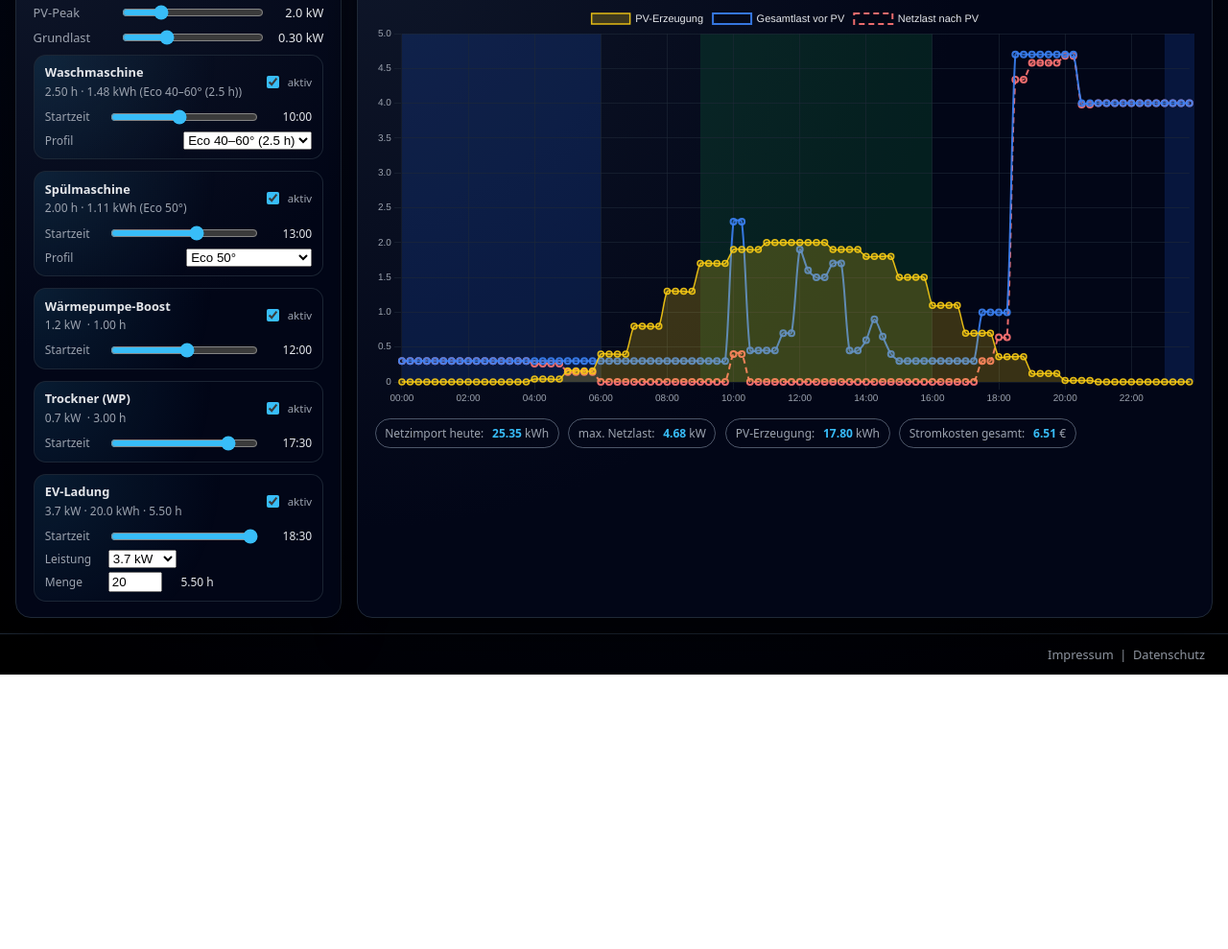
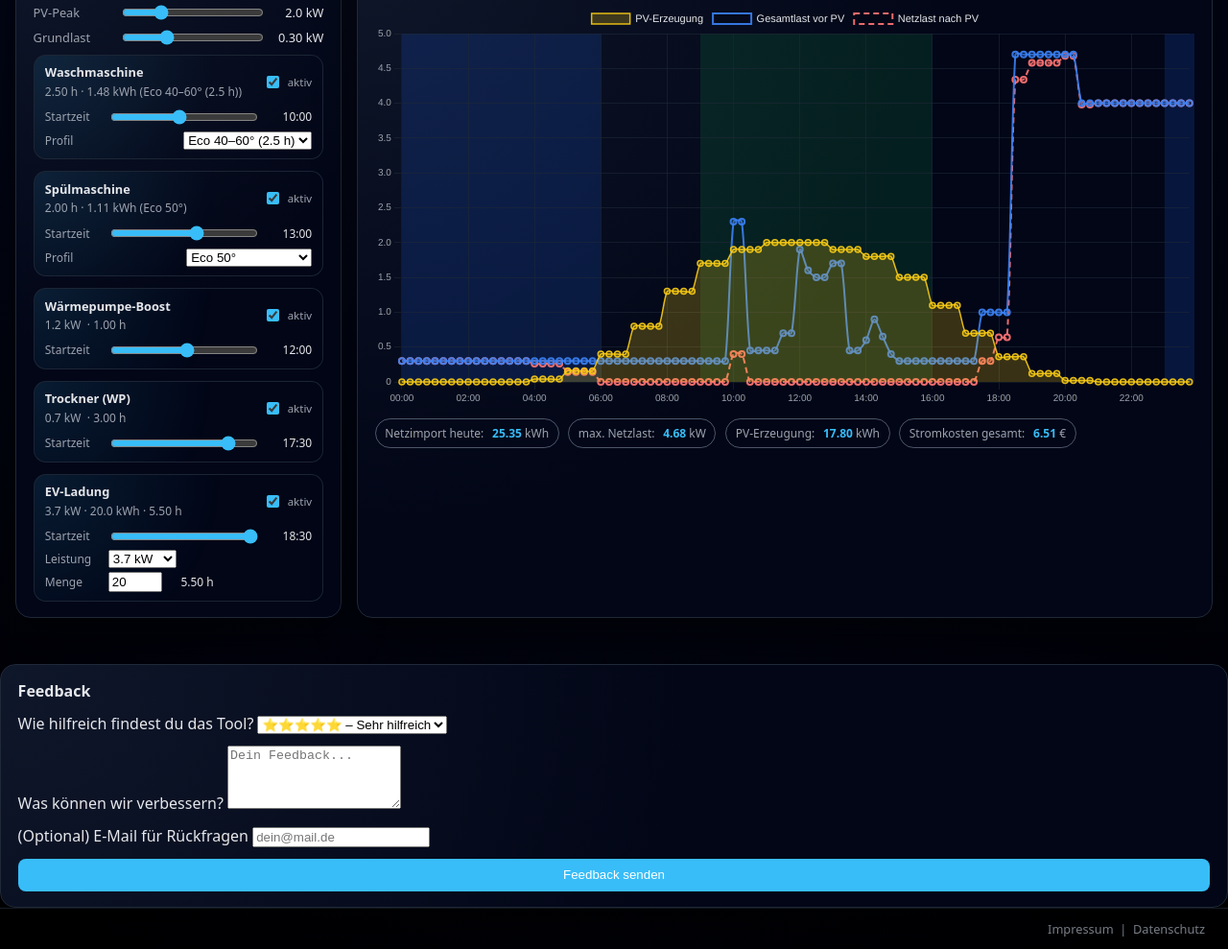
Before and after one commit to chris1p1/het-lab, a plain HTML site: page index.html in a window 1280 px wide. Shown: the part 178-1167 px from the top of the page at 96% size. Before the commit the page ends 881 px from the top, so only its background shows below. Drawn offline with nearby package versions, Linux system fonts and the light colour scheme.

Commit message:
Update index.html
feedback

```diff
--- a/index.html
+++ b/index.html
@@ -773,6 +773,36 @@
   updatePvShape();
   recompute();
 </script>
+<section class="card" style="margin-top:2rem;">
+  <h2>Feedback</h2>
+  <form action="https://formspree.io/f/YOUR_ID_HERE" method="POST" style="display:flex;flex-direction:column;gap:0.75rem;">
+    <label>
+      Wie hilfreich findest du das Tool?
+      <select name="rating">
+        <option value="5">⭐⭐⭐⭐⭐ – Sehr hilfreich</option>
+        <option value="4">⭐⭐⭐⭐ – Gut</option>
+        <option value="3">⭐⭐⭐ – Ok</option>
+        <option value="2">⭐⭐ – Mäßig</option>
+        <option value="1">⭐ – Nicht hilfreich</option>
+      </select>
+    </label>
+
+    <label>
+      Was können wir verbessern?
+      <textarea name="feedback" rows="4" placeholder="Dein Feedback..." required></textarea>
+    </label>
+
+    <label>
+      (Optional) E-Mail für Rückfragen
+      <input type="email" name="email" placeholder="dein@mail.de">
+    </label>
+
+    <button type="submit" style="padding:0.6rem;border-radius:0.5rem;background:#38bdf8;color:white;border:none;">
+      Feedback senden
+    </button>
+  </form>
+</section>
+
 <footer style="padding: 0.75rem 1.5rem; font-size: 0.8rem; color: #9ca3af; border-top: 1px solid #1f2937; text-align: right;">
   <a href="impressum.html" style="color: #9ca3af; text-decoration: none;">Impressum</a>
   &nbsp;|&nbsp;
```
